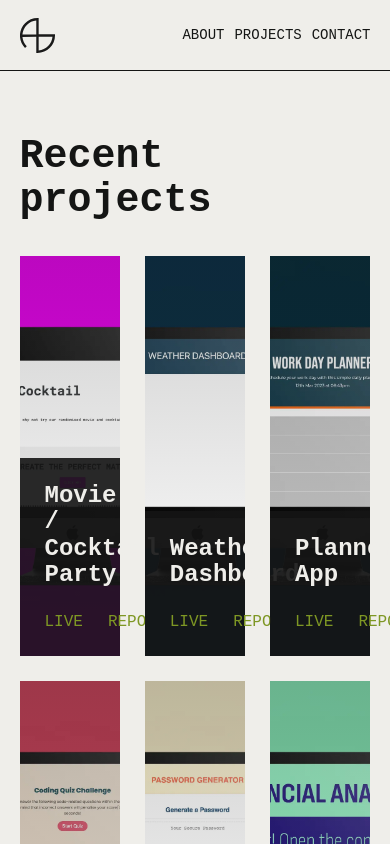
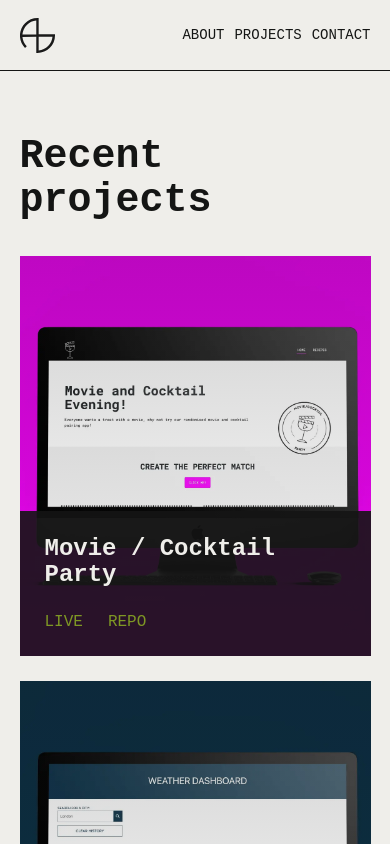
Before and after one commit to Zwirled/react-portfolio, a React (Create React App) app: page /projects in a window 390 px wide. Shown: the top 844 px of the page. Built offline with nearby package versions, Linux system fonts and the light colour scheme.

Commit message:
Made Project Gallery responsive

```diff
--- a/src/components/ProjectGallery/style.css
+++ b/src/components/ProjectGallery/style.css
@@ -6,5 +6,18 @@
 }
 
 .gallery .card-container .project {
-    width: calc(33.333% - 16.75px);
+    width: 100%;
 }
+
+@media only screen and (min-width: 550px) {
+    .gallery .card-container .project {
+        width: calc(50% - 25px);
+    }
+}
+
+
+@media only screen and (min-width: 980px) {
+    .gallery .card-container .project {
+        width: calc(33.333% - 16.75px);
+    }
+}
```
